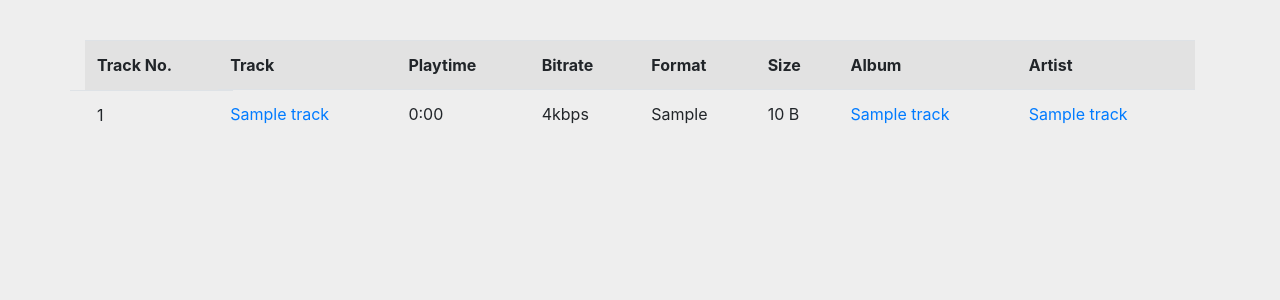
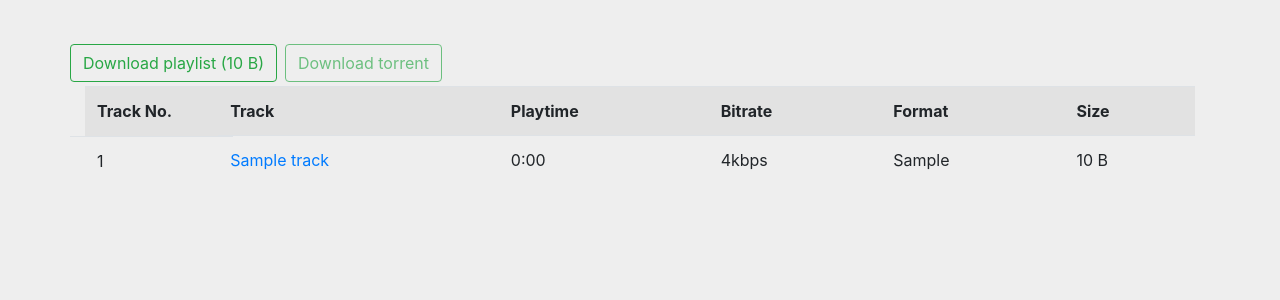
Before and after one commit to JakeStanger/Plex-Music-Viewer, a Flask app: page /playlist/1 in a window 1280 px wide. Shown: the part 72-372 px from the top of the page. Run offline with Flask 2, Linux system fonts and the light colour scheme; a user stored in the database is signed in; tables that the repository leaves empty hold one stand-in row (values such as "Sample post"); parts of the project's set-up code (start-up, migrations or seed data) failed here and were passed over; some libraries are stand-ins or nearby versions.

Commit message:
Add ability to download playlists

```diff
--- a/src/pmv.py
+++ b/src/pmv.py
@@ -1,10 +1,11 @@
 import base64
 import datetime
 import logging
+import operator
 import sched
 import sys
 import time
-from functools import wraps
+from functools import wraps, reduce
 from logging import handlers
 from multiprocessing import Manager
 from os import path, makedirs
@@ -326,7 +327,8 @@ def playlist(playlist_id: int):
     playlist = db.get_playlist_by_id(playlist_id)
 
     return render_template('table.html', tracks=playlist.tracks, title=playlist.name, settings=settings,
-                           is_search=True)
+                           is_playlist=True, key=playlist_id,
+                           totalSize=reduce(operator.add, [track.size for track in playlist.tracks]))
 
 
 @app.route('/create_playlist/<string:name>')
@@ -573,33 +575,30 @@ def torrent(artist_name, album_name):
 @login_required
 @require_permission(db.Permission.music_can_download)
 def zip(album_id: int = None, playlist_id: int = None, disc: int = None):
-    album: db.Album
-    playlist: db.Playlist
-
     if album_id:
-        album = db.get_album_by_id(album_id)
+        item = db.get_album_by_id(album_id)
         if disc:
             tracks = db.get_album_disc_by_id(album_id, disc)
-            filename = "/etc/pmv/zips/%s/%s-%r.zip" % (album.artist_name, album.name, disc)
+            filename = "/etc/pmv/zips/%s/%s-%r.zip" % (item.artist_name, item.name, disc)
         else:
-            tracks = album.tracks
-            filename = "/etc/pmv/zips/%s/%s.zip" % (album.artist_name, album.name)
+            tracks = item.tracks
+            filename = "/etc/pmv/zips/%s/%s.zip" % (item.artist_name, item.name)
     else:
         item = db.get_playlist_by_id(playlist_id)
         tracks = item.tracks
-        filename = "/etc/pmv/zips/playlists/%s/%s.zip" % (playlist.creator, playlist.name)
+        filename = "/etc/pmv/zips/playlists/%s/%s.zip" % (item.creator, item.name)
 
     if not path.exists(path.dirname(filename)):
         makedirs(path.dirname(filename))
 
-    if not path.isfile(filename):
+    if not path.isfile(filename) or playlist_id:
         z = ZipFile(filename, 'w')
         for track in tracks:
             z.write(settings['music_library'] + unquote(track.download_url), arcname=unquote(track.download_url))
         z.close()
 
     return send_file(filename, as_attachment=True, attachment_filename='%s%s.zip'
-                                                                       % (album.name if album else playlist.name,
+                                                                       % (item.name,
                                                                           '-%s' % disc if disc else ''))
 
 
--- a/src/templates/tables/tracks.html
+++ b/src/templates/tables/tracks.html
@@ -1,7 +1,7 @@
 <audio id="audio" preload="auto"></audio>
 <div class="row">
     <!-- Page tools -->
-    {% if not is_search %}
+    {% if not is_search and not is_playlist %}
         <div class="col-md">
             <nav aria-label="breadcrumb">
                 <ol class="breadcrumb">
@@ -16,6 +16,20 @@
             <form class="form-inline my-2 my-lg-1 mr-1"
                   action="{{ url_for('zip', album_id=key) }}" method="post">
                 <button class="btn btn-outline-success my-sm-0" type="submit">Download album
+                    ({{ format_size(totalSize) }})
+                </button>
+            </form>
+            <form class="form-inline my-2 my-lg-1 ml-1"
+                  action="{{ url_for('torrent', artist_name=parentTitle, album_name=title) }}" method="post">
+                <button disabled class="btn btn-outline-success my-sm-0" type="submit">Download torrent</button>
+            </form>
+        </div>
+    {% endif %}
+    {% if is_playlist %}
+        <div class="row col-md">
+            <form class="form-inline my-2 my-lg-1 mr-1"
+                  action="{{ url_for('zip', playlist_id=key) }}" method="post">
+                <button class="btn btn-outline-success my-sm-0" type="submit">Download playlist
                     ({{ format_size(totalSize) }})
                 </button>
             </form>
@@ -43,7 +57,7 @@
     {% set last = tracks|last %}
     {% set discs = [0] %}
     {% for track in tracks %}
-        {% if not is_search %}
+        {% if not is_search and not is_playlist %}
             {% if int(last.disc_num) > 1 and int(track.disc_num) != int(discs|last) %}
                 <tr class='discrow'>
                     <td>
```
